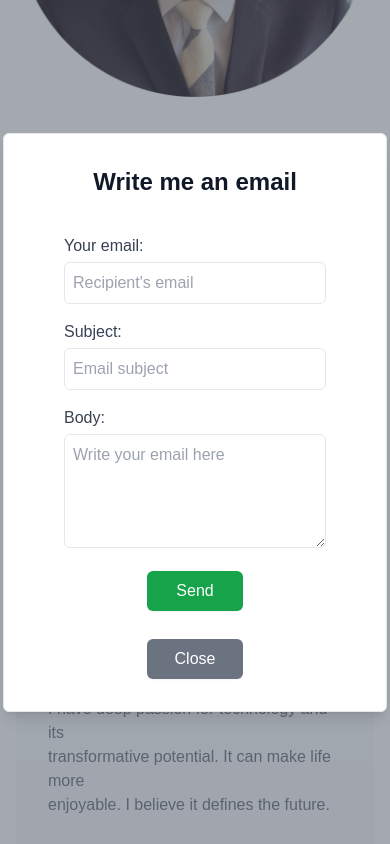
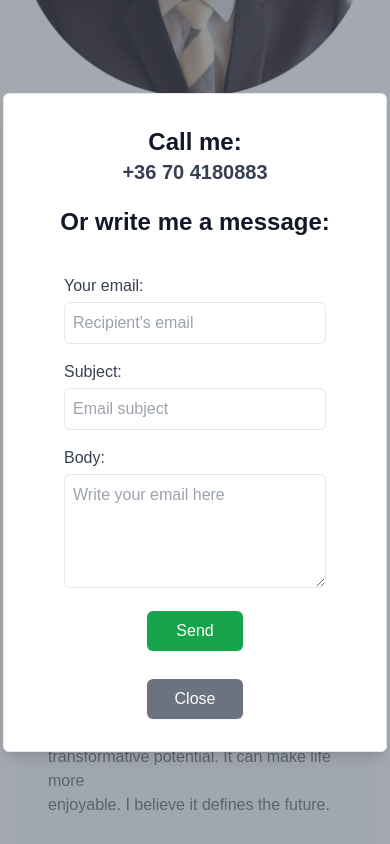
Before and after one commit to pacsinta/MyPage, a Next.js app: page / in a window 390 px wide. Both pictures are taken after a click on the button "Notify me". Shown: the part 510-1354 px from the top of the page. Built offline with nearby package versions, Linux system fonts and the light colour scheme.

Commit message:
Add phone number

```diff
--- a/app/emailwriter.tsx
+++ b/app/emailwriter.tsx
@@ -19,8 +19,14 @@ export default function EmailWriter() {
     const modal = showModal ? (
         <div className="fixed inset-0 bg-gray-600 bg-opacity-50 overflow-y-auto h-full w-full flex items-center justify-center z-20">
             <div className="p-8 border w-96 shadow-lg rounded-md bg-white">
+                <div className="space-y-4">
+                    <div>
+                        <h3 className="text-2xl font-bold text-gray-900">Call me:</h3>
+                        <h3 className="text-xl font-bold text-gray-700">+36 70 4180883</h3>
+                    </div>
+                </div>
                 <div className="text-center">
-                    <h3 className="text-2xl font-bold text-gray-900">Write me an email</h3>
+                    <h3 className="text-2xl font-bold text-gray-900 mt-5">Or write me a message:</h3>
                     <div className="mt-2 px-7 py-3">
                         <form className="mt-4" onSubmit={handleSubmit}>
                             <div className="mb-4">
```
